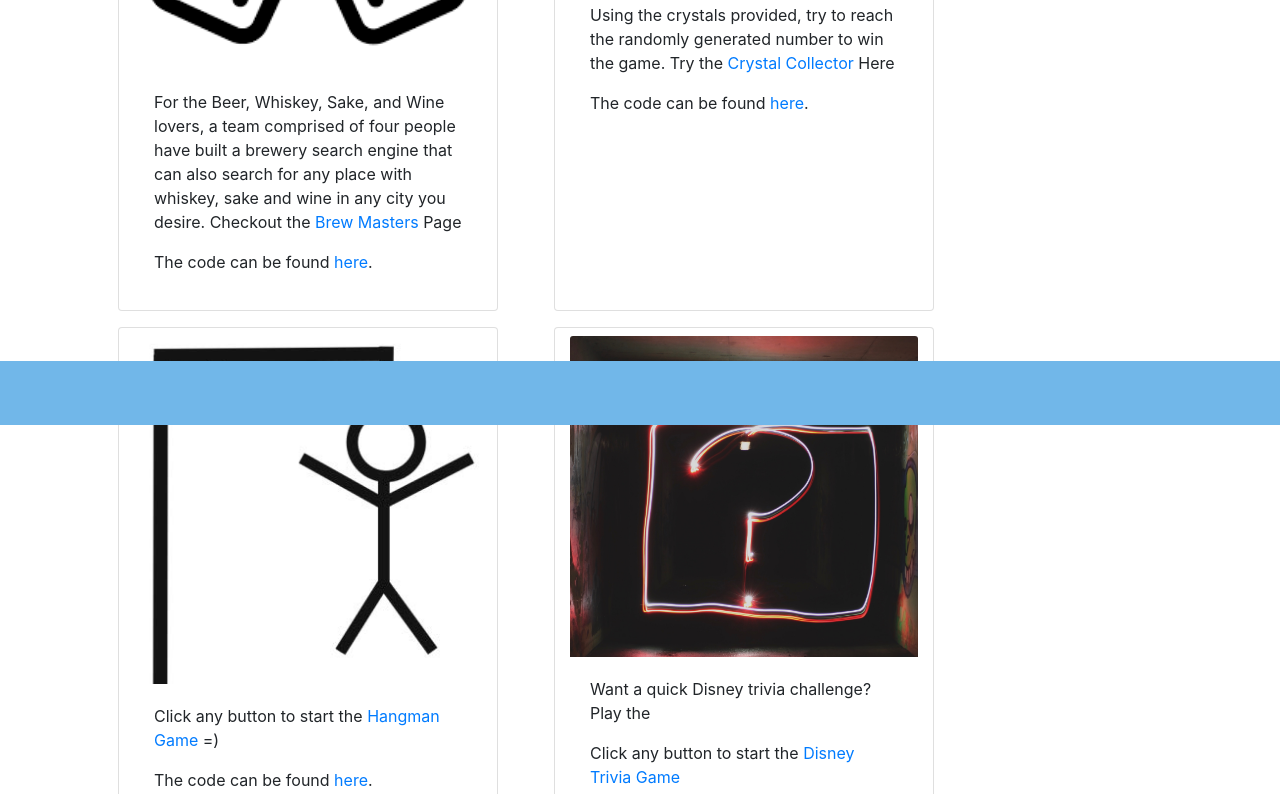
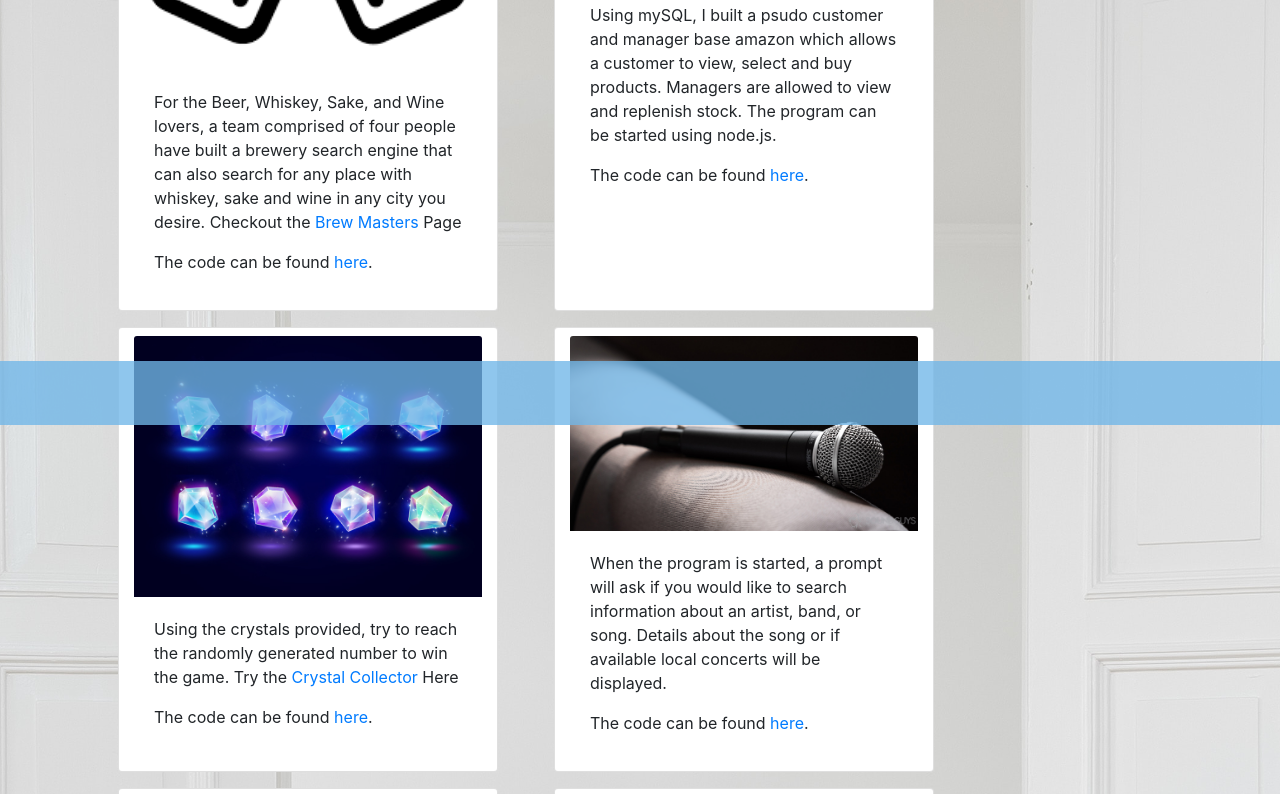
Before and after one commit to SleepyJen/Bootstrap-Portfolio, a plain HTML site: page portfolio.html in a window 1280 px wide. Shown: the part 375-1169 px from the top of the page. Drawn offline with nearby package versions, Linux system fonts and the light colour scheme.

Commit message:
polishing portfolio by adding background image and more projects

```diff
--- /dev/null
+++ b/assets/css/style.css
@@ -0,0 +1,12 @@
+body{
+    position: relative;
+    background: url('../images/philipp-berndt-5i0GnoTTjSE-unsplash.jpg');
+    background-size: cover;
+    background-position: center;
+    /*background-repeat: no-repeat;*/
+}
+
+main{
+    min-height: 80px;
+    margin-bottom: 100px;
+}
--- a/portfolio.html
+++ b/portfolio.html
@@ -7,6 +7,7 @@
     <meta http-equiv="X-UA-Compatible" content="ie=edge">
     <link rel="stylesheet" href="https://stackpath.bootstrapcdn.com/bootstrap/4.3.1/css/bootstrap.min.css"
         integrity="sha384-ggOyR0iXCbMQv3Xipma34MD+dH/1fQ784/j6cY/iJTQUOhcWr7x9JvoRxT2MZw1T" crossorigin="anonymous">
+    <link rel="stylesheet" href="./assets/css/style.css">
     <title>Portfolio</title>
 </head>
 
@@ -44,6 +45,17 @@
                     </div>
                 </div>
                 <div class="card col-md-4 col-sm-6 col-xs-9 pt-2 m-2 ml-5" style="width: 18rem;">
+                    <img class="card-img-top" src="./assets/images/freestocks-org-_3Q3tsJ01nc-unsplash.jpg"
+                        alt="crystals">
+                    <div class="card-body">
+                        <p class="card-text"> Using mySQL, I built a psudo customer and manager base amazon which allows
+                            a customer to view, select and buy products. Managers are allowed to view and replenish
+                            stock. The program can be started using node.js.
+                            <p>The code can be found <a target='blank'
+                                    href="https://github.com/SleepyJen/myAmazon">here</a>.</p>
+                    </div>
+                </div>
+                <div class="card col-md-4 col-sm-6 col-xs-9 pt-2 m-2 ml-5" style="width: 18rem;">
                     <img class="card-img-top" src="./assets/images/crystals.jpg" alt="crystals">
                     <div class="card-body">
                         <p class="card-text"> Using the crystals provided, try to reach the randomly generated number to
@@ -52,6 +64,16 @@
                             </a>Here</p>
                         <p>The code can be found <a target='blank'
                                 href="https://github.com/SleepyJen/unit-4-game">here</a>.</p>
+                    </div>
+                </div>
+                <div class="card col-md-4 col-sm-6 col-xs-9 pt-2 m-2 ml-5" style="width: 18rem;">
+                    <img class="card-img-top" src="./assets/images/Shure-SM58-dynamic-microphone.jpg" alt="liri-app">
+                    <div class="card-body">
+                        <p class="card-text"> When the program is started, a prompt will ask if you would like to search
+                            information about an artist, band, or song. Details about the song or if available local
+                            concerts will be displayed.
+                            <p>The code can be found <a target='blank'
+                                    href="https://github.com/SleepyJen/liri-node-app">here</a>.</p>
                     </div>
                 </div>
                 <div class="card col-md-4 col-sm-6 col-xs-9 pt-2 m-2 ml-5" style="width: 18rem;">
@@ -97,7 +119,7 @@
         </div>
     </main>
     <footer>
-        <nav class="navbar fixed-bottom navbar-dark" style="background-color: #71b7e9;">
+        <nav class="navbar fixed-bottom navbar-dark" style="background-color: #71b7e9c8;">
             <div style="height: 6vh;">
 
             </div>
```
Also changed, not shown: contact.html (+2 -2 lines), index.html (+2 -1 lines), assets/images/Shure-SM58-dynamic-microphone.jpg (added), 1 other file.
